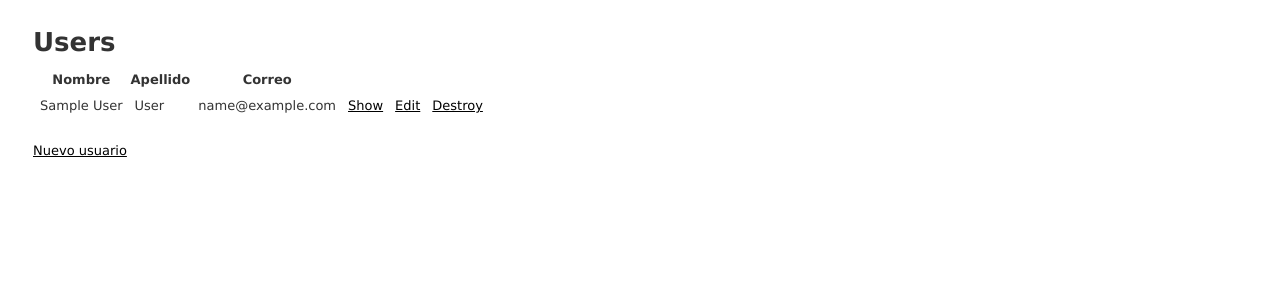
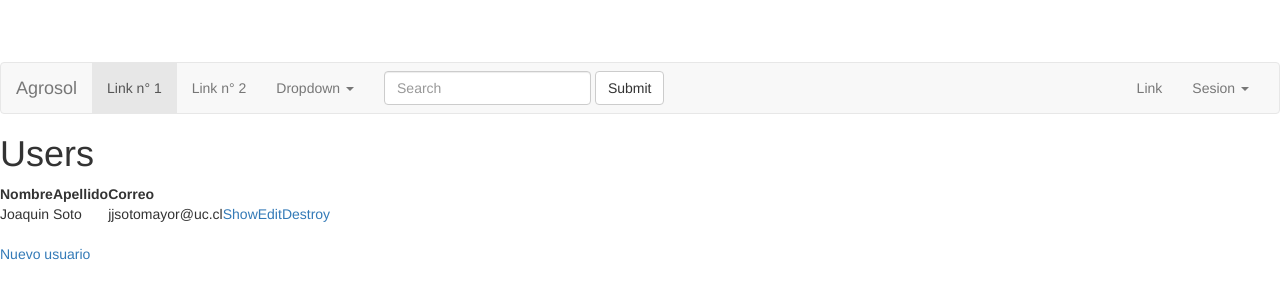
Before and after one commit to jjsotomayor/agsinformationsystem, a Rails app: page /users in a window 1280 px wide. Shown: the top 300 px of the page. Run offline with Rails 7, Linux system fonts and the light colour scheme; tables that the repository leaves empty hold one stand-in row (values such as "Sample post"); style sheets or scripts are compiled from the project's sources; parts of the project's set-up code (start-up, migrations or seed data) failed here and were passed over; some libraries are stand-ins or nearby versions.

Commit message:
Integration with bootstrap and initial seeds

```diff
--- a/app/assets/javascripts/application.js
+++ b/app/assets/javascripts/application.js
@@ -13,4 +13,10 @@
 //= require jquery
 //= require jquery_ujs
 //= require turbolinks
+
+//Agregado para que funcione bootstrap
+//= require bootstrap-sprockets
+
+///
+
 //= require_tree .
--- a/app/assets/stylesheets/application.css
+++ b/app/assets/stylesheets/application.scss
@@ -10,6 +10,12 @@
  * files in this directory. Styles in this file should be added after the last require_* statement.
  * It is generally better to create a new file per style scope.
  *
- *= require_tree .
- *= require_self
+
  */
+ //Agregado para que funcione bootstrap##
+ @import "bootstrap-sprockets";
+ @import "bootstrap";
+
+ $icon-font-path: "bootstrap-sass/assets/fonts/bootstrap/";
+
+////////////////
--- a/app/views/layouts/application.html.erb
+++ b/app/views/layouts/application.html.erb
@@ -11,6 +11,7 @@
   <body>
     <p class="notice"><%= notice %></p>
     <p class="alert"><%= alert %></p>
+    <%= render 'shared/navbar' %>
     <%= yield %>
   </body>
 </html>
--- /dev/null
+++ b/app/views/shared/_navbar.html.erb
@@ -0,0 +1,53 @@
+<nav class="navbar navbar-default">
+  <div class="container-fluid">
+    <!-- Brand and toggle get grouped for better mobile display -->
+    <div class="navbar-header">
+      <button type="button" class="navbar-toggle collapsed" data-toggle="collapse" data-target="#bs-example-navbar-collapse-1" aria-expanded="false">
+        <span class="sr-only">Toggle navigation</span>
+        <span class="icon-bar"></span>
+        <span class="icon-bar"></span>
+        <span class="icon-bar"></span>
+      </button>
+      <a class="navbar-brand" href="#">Agrosol</a>
+    </div>
+
+    <!-- Collect the nav links, forms, and other content for toggling -->
+    <div class="collapse navbar-collapse" id="bs-example-navbar-collapse-1">
+      <ul class="nav navbar-nav">
+        <li class="active"><a href="#">Link n° 1 <span class="sr-only">(current)</span></a></li>
+        <li><a href="#">Link n° 2</a></li>
+        <li class="dropdown">
+          <a href="#" class="dropdown-toggle" data-toggle="dropdown" role="button" aria-haspopup="true" aria-expanded="false">Dropdown <span class="caret"></span></a>
+          <ul class="dropdown-menu">
+            <li><a href="#">Action</a></li>
+            <li><a href="#">Another action</a></li>
+            <li><a href="#">Something else here</a></li>
+            <li role="separator" class="divider"></li>
+            <li><a href="#">Separated link</a></li>
+            <li role="separator" class="divider"></li>
+            <li><a href="#">One more separated link</a></li>
+          </ul>
+        </li>
+      </ul>
+      <form class="navbar-form navbar-left">
+        <div class="form-group">
+          <input type="text" class="form-control" placeholder="Search">
+        </div>
+        <button type="submit" class="btn btn-default">Submit</button>
+      </form>
+      <ul class="nav navbar-nav navbar-right">
+        <li><a href="#">Link</a></li>
+        <li class="dropdown">
+          <a href="#" class="dropdown-toggle" data-toggle="dropdown" role="button" aria-haspopup="true" aria-expanded="false">Sesion <span class="caret"></span></a>
+          <ul class="dropdown-menu">
+            <li><a href="#">Action</a></li>
+            <li><a href="#">Another action</a></li>
+            <li><a href="#">Something else here</a></li>
+            <li role="separator" class="divider"></li>
+            <li><a href="#">Separated link</a></li>
+          </ul>
+        </li>
+      </ul>
+    </div><!-- /.navbar-collapse -->
+  </div><!-- /.container-fluid -->
+</nav>
```
Also changed, not shown: db/seeds.rb (+23 -0 lines), Gemfile, Gemfile.lock, 13 other files.
